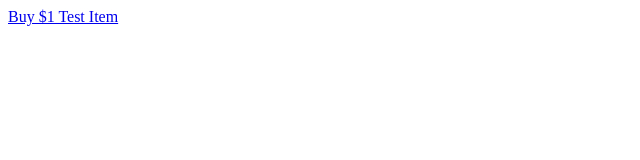
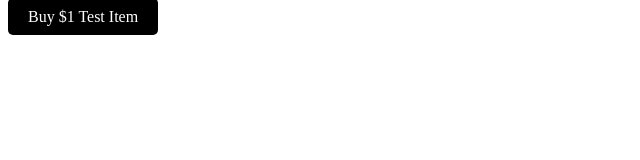
Before and after one commit to Frispeyz/payment-app, a plain HTML site: page index.html in a window 1280 px wide. Shown: the whole page, without its empty margins (0-640 px from the left). Drawn offline with Linux system fonts and the light colour scheme.

Commit message:
Update index.html

```diff
--- a/index.html
+++ b/index.html
@@ -1,3 +1,4 @@
-<a href="https://buy.stripe.com/test_14A9AT7KQeYf6rNeF0fQI00" target="_blank">
+<a href="https://buy.stripe.com/test_14A9AT7KQeYf6rNeF0fQI00" target="_blank"
+   style="padding:10px 20px; background:black; color:white; text-decoration:none; border-radius:5px;">
   Buy $1 Test Item
 </a>
```
